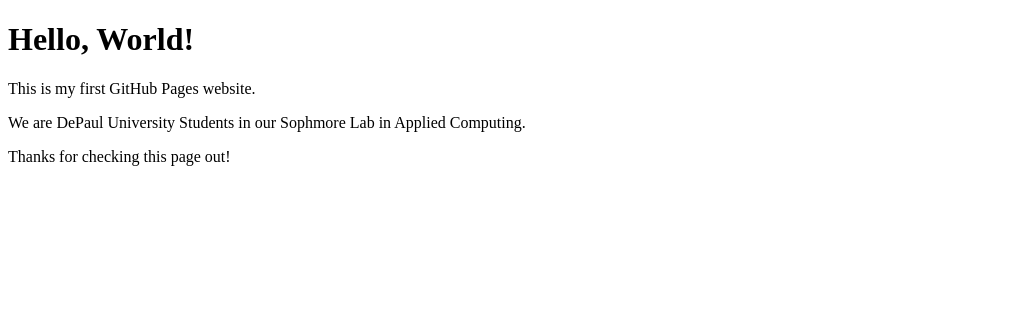
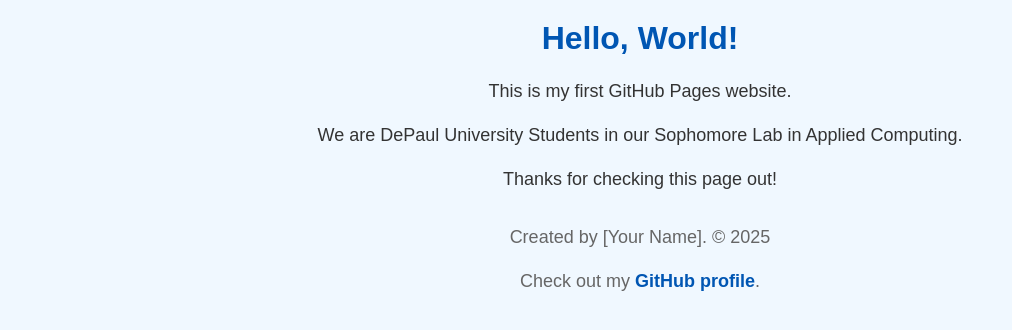
Before and after one commit to MangoTango9478/MangoTango9478.github.io, a plain HTML site: page index.html in a window 1280 px wide. Shown: the whole page, without its empty margins (0-1012 px from the left). Drawn offline with Linux system fonts and the light colour scheme.

Commit message:
Update index.html

```diff
--- a/index.html
+++ b/index.html
@@ -4,11 +4,65 @@
     <meta charset="UTF-8">
     <meta name="viewport" content="width=device-width, initial-scale=1.0">
     <title>Welcome to My GitHub Pages</title>
+    <style>
+        /* Basic Reset */
+        * {
+            margin: 0;
+            padding: 0;
+            box-sizing: border-box;
+        }
+
+        /* Body Styling */
+        body {
+            font-family: Arial, sans-serif;
+            background-color: #f0f8ff; /* Light blue background */
+            color: #333; /* Dark text color */
+            text-align: center;
+            padding: 20px;
+        }
+
+        /* Header Styling */
+        h1 {
+            color: #0056b3; /* Dark blue for the heading */
+            margin-bottom: 20px;
+        }
+
+        /* Paragraph Styling */
+        p {
+            font-size: 18px;
+            line-height: 1.6;
+            margin-bottom: 15px;
+        }
+
+        /* Link Styling */
+        a {
+            color: #0056b3;
+            text-decoration: none;
+            font-weight: bold;
+        }
+
+        a:hover {
+            text-decoration: underline;
+        }
+
+        /* Footer Styling */
+        footer {
+            margin-top: 30px;
+            font-size: 14px;
+            color: #666;
+        }
+    </style>
 </head>
 <body>
     <h1>Hello, World!</h1>
     <p>This is my first GitHub Pages website.</p>
-    <p>We are DePaul University Students in our Sophmore Lab in Applied Computing.</p>
+    <p>We are DePaul University Students in our Sophomore Lab in Applied Computing.</p>
     <p>Thanks for checking this page out!</p>
+
+    <!-- Footer -->
+    <footer>
+        <p>Created by [Your Name]. © 2025</p>
+        <p>Check out my <a href="https://github.com/your-username" target="_blank">GitHub profile</a>.</p>
+    </footer>
 </body>
 </html>
```
